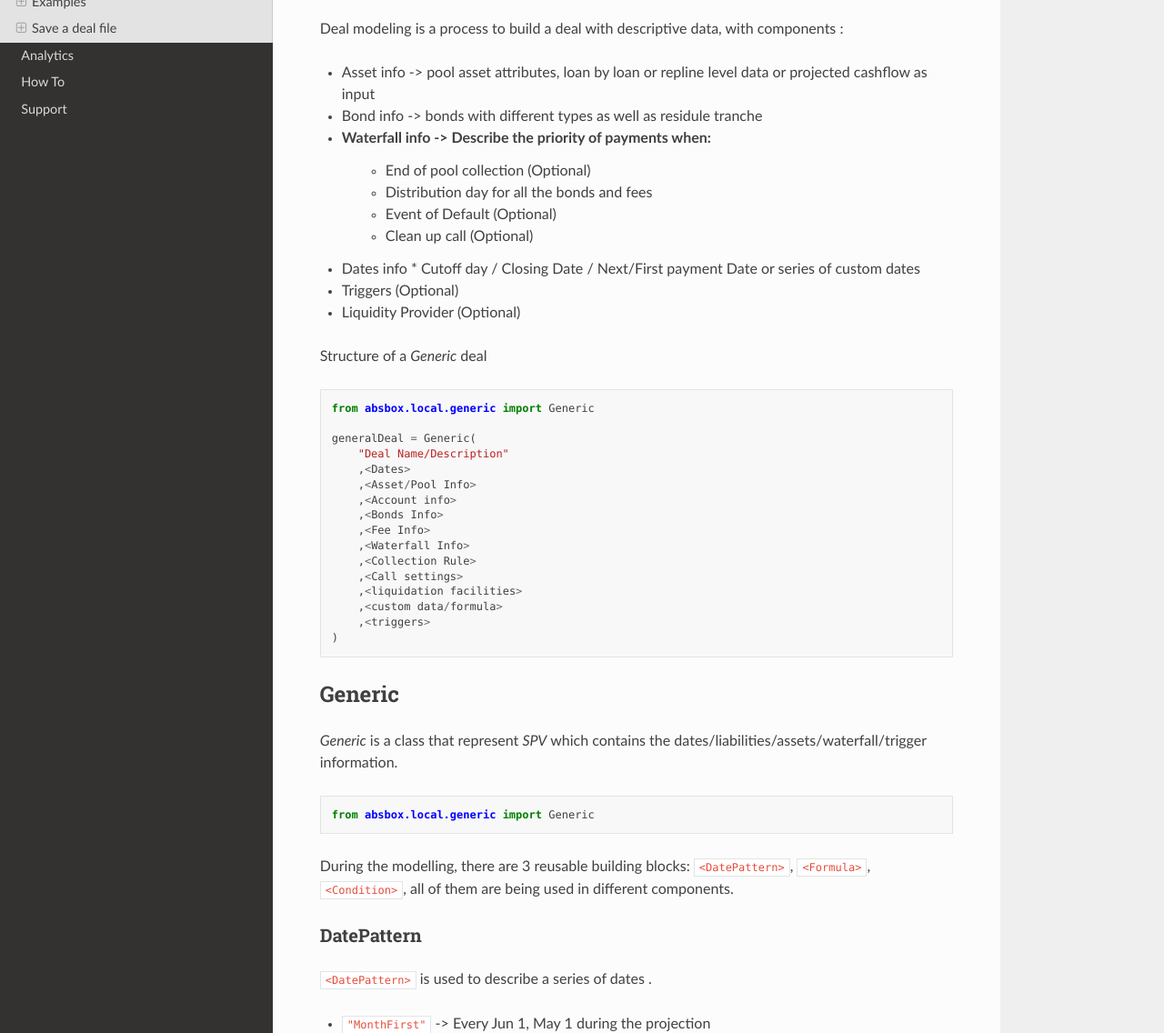
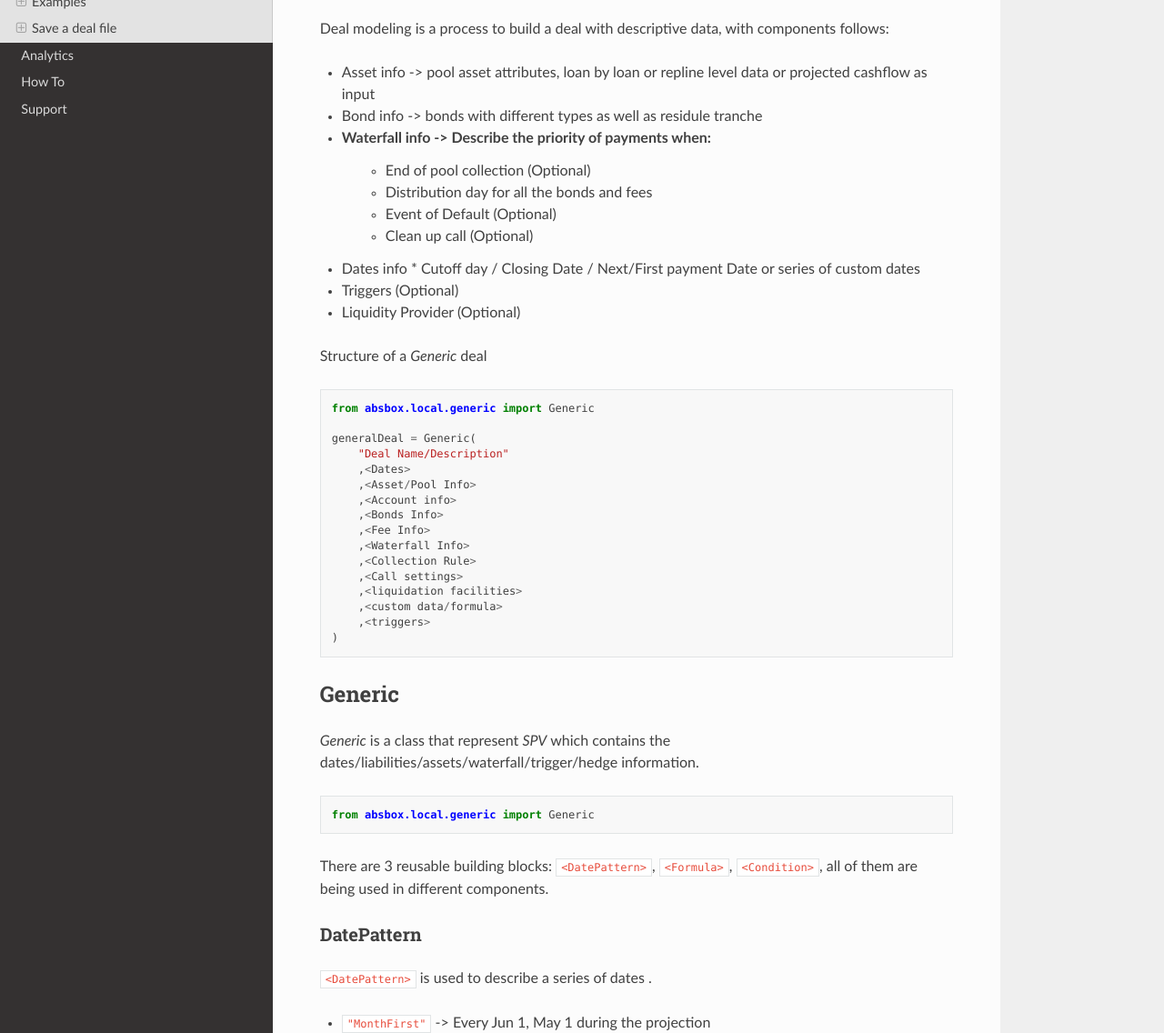
Before and after one commit to yellowbean/absbox-doc, a Sphinx documentation site: the page built from docs/source/modeling.rst, in a window 1280 px wide and 1400 px high, cut to the strip 264-1400 px from the top of the window. Shown: the whole strip at 91% size. Built offline with Sphinx 7.4.7 and the Read the Docs theme 2.0.0, drawn with Linux system fonts in a browser that asks for light colours; some of the changed text lies outside the part shown.

```diff
--- a/docs/source/modeling.rst
+++ b/docs/source/modeling.rst
@@ -4,7 +4,7 @@ Modelling
 .. autosummary::
    :toctree: generated
 
-Deal modeling is a process to build a deal with descriptive data, with components :
+Deal modeling is a process to build a deal with descriptive data, with components follows:
 
 * Asset info -> pool asset attributes, loan by loan or repline level data or projected cashflow as input
 * Bond info -> bonds with different types as well as residule tranche
@@ -40,19 +40,22 @@ Structure of a `Generic` deal
         ,<triggers>
     )
 
+
+
+
 .. _Generic ABS:
 
 Generic
 ===========
 
-`Generic` is a class that represent `SPV` which contains the dates/liabilities/assets/waterfall/trigger information.
+`Generic` is a class that represent `SPV` which contains the dates/liabilities/assets/waterfall/trigger/hedge information.
 
 .. code-block:: python
 
     from absbox.local.generic import Generic
 
 
-During the modelling, there are 3 reusable building blocks: ``<DatePattern>``, ``<Formula>``, ``<Condition>``, all of them are being used in different components.
+There are 3 reusable building blocks: ``<DatePattern>``, ``<Formula>``, ``<Condition>``, all of them are being used in different components.
 
 
 DatePattern
```
Also changed, not shown: other parts of docs/source/modeling.rst (+12 -0 lines), docs/source/support.rst (+9 -5 lines), docs/source/img/Intergration.png (added).
